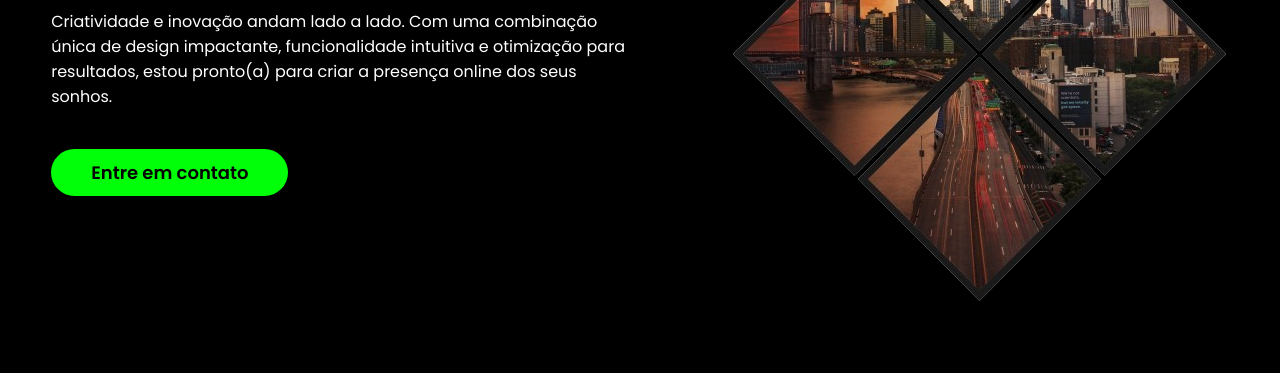
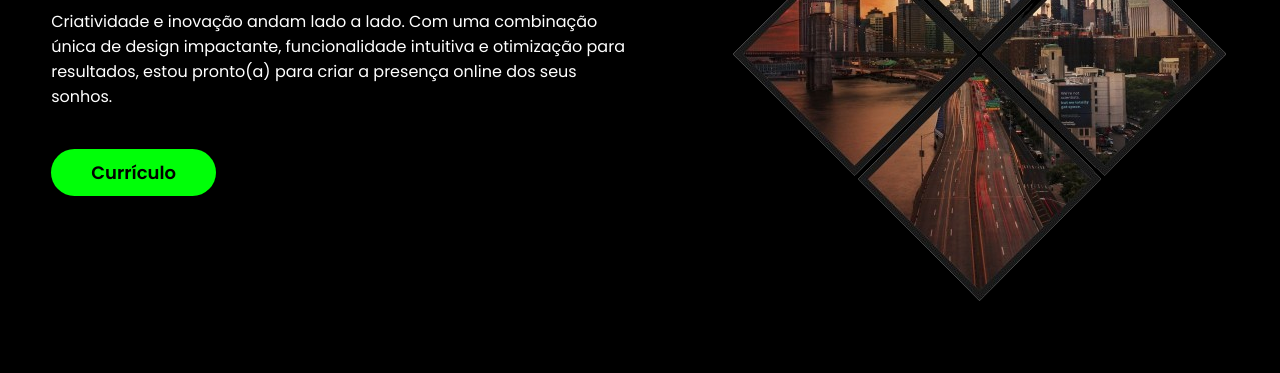
Before and after one commit to viniciusLuizMG/portfolio, a plain HTML site: page index.html in a window 1280 px wide. Shown: the part 412-785 px from the top of the page. Drawn offline with nearby package versions, Linux system fonts and the light colour scheme.

Commit message:
Update index.html

```diff
--- a/index.html
+++ b/index.html
@@ -64,6 +64,8 @@
                         <li><a href="#sobre">Sobre</a></li>
                         <li><a href="#projetos">Projetos</a></li>
                         <li><a href="#contato">Contato</a></li>
+                        <li><a href="https://drive.usercontent.google.com/u/0/uc?id=1ViIyUwlX-mGr0xavwuFFCJqOOTCVolh4&export=download">currículo</a></li>
+
                     </ul>
                 </nav>
 
@@ -83,8 +85,8 @@
                         <p>Criatividade e inovação andam lado a lado. Com uma combinação única de design impactante, funcionalidade intuitiva e otimização para resultados, estou pronto(a) para criar a presença online dos seus sonhos.</p>
 
                         <div class="btn-contato">
-                            <a href="#">
-                                <button>Entre em contato</button>
+                            <a href="https://drive.usercontent.google.com/u/0/uc?id=1ViIyUwlX-mGr0xavwuFFCJqOOTCVolh4&export=download">
+                                <button>Currículo</button>
                             </a>
                         </div>
                     </div><!--txt-topo-site-->
```
